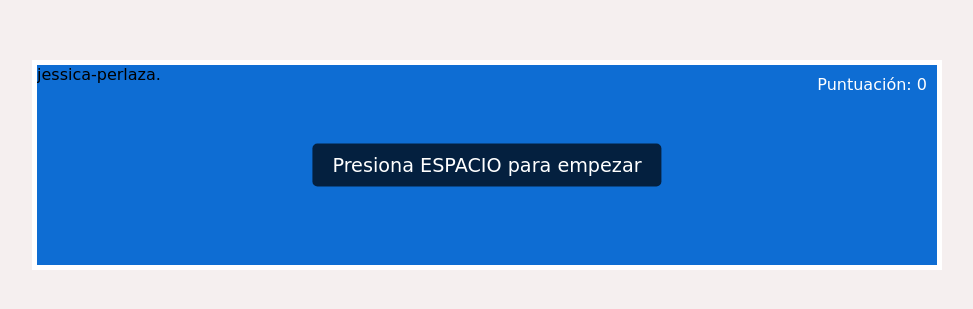
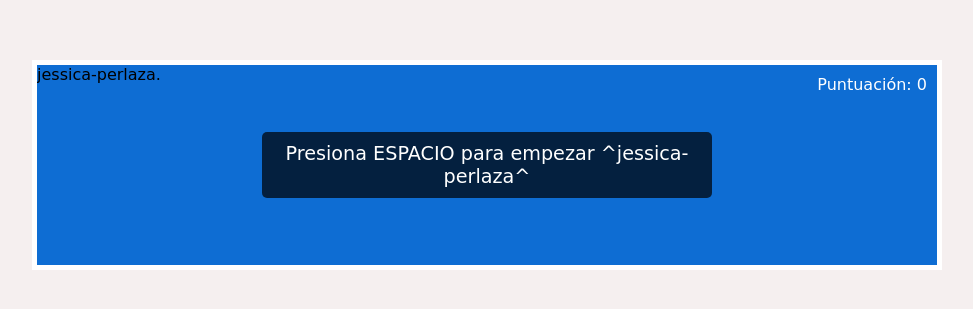
Before and after one commit to jessiikaa27-wq/J-T-JJMP, a plain HTML site: page index.html in a window 1280 px wide. Shown: the part 235-544 px from the top of the page, without its empty margins (153-1126 px from the left). Drawn offline with Linux system fonts and the light colour scheme.

Commit message:
Update index.html

```diff
--- a/index.html
+++ b/index.html
@@ -13,7 +13,7 @@
         <div id="pixel-bot"></div>
         <div id="suelo"></div>
         <div id="mensaje-juego">
-            Presiona ESPACIO para empezar
+            Presiona ESPACIO para empezar ^jessica-perlaza^
         </div>
         <div id=" mensaje-permanente">
             <!--para el nombre al ladito  -->
```
